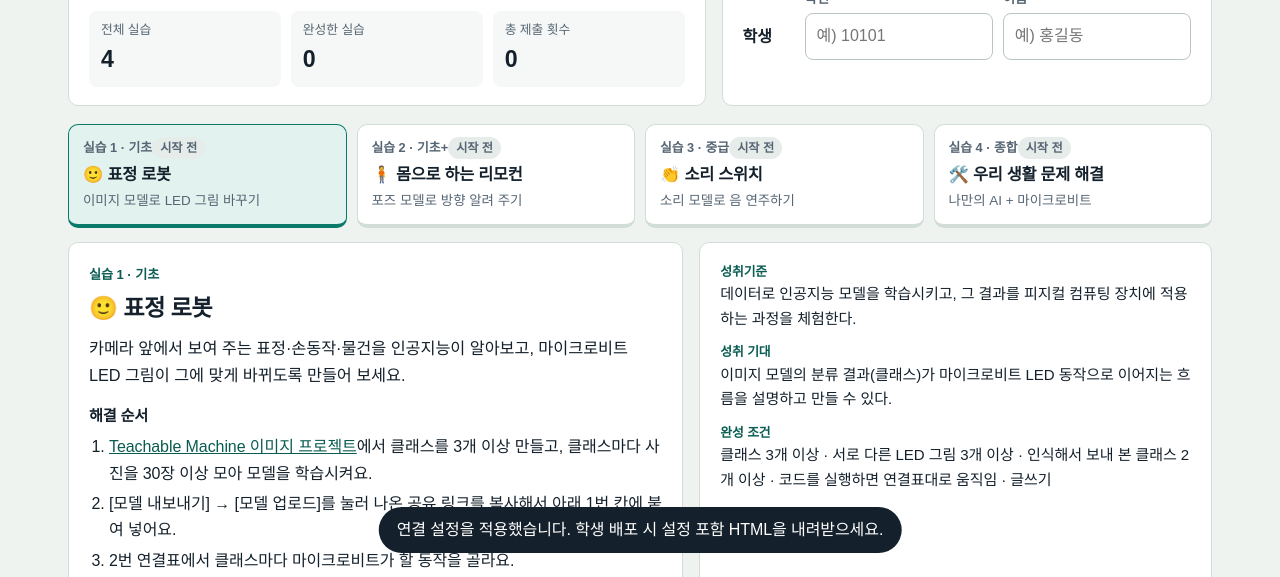
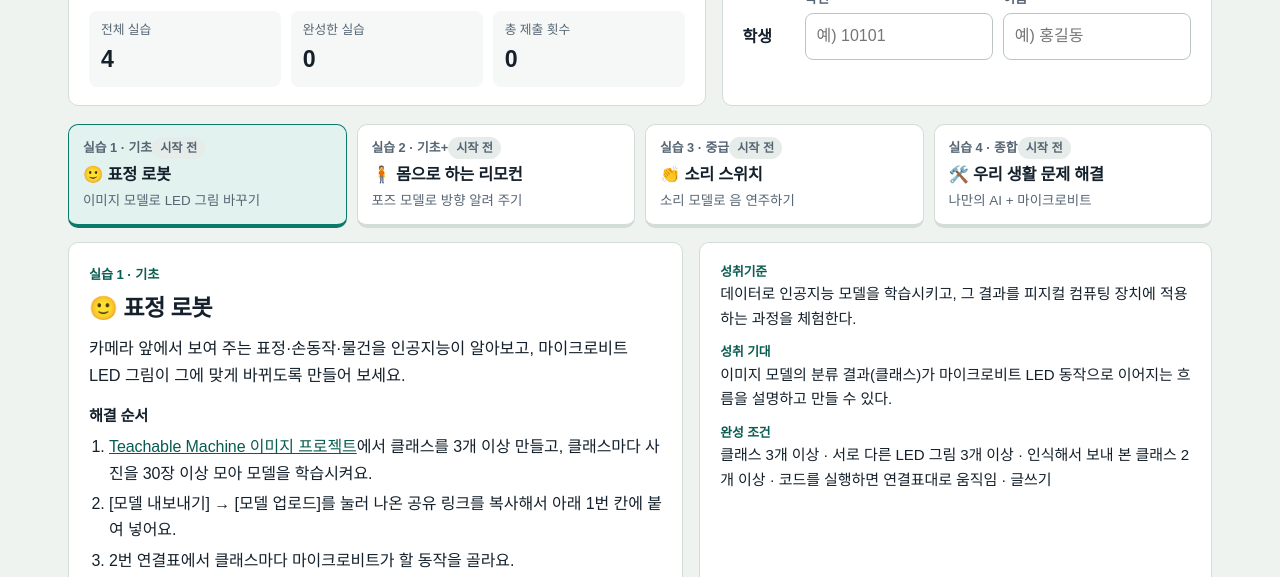
Before and after one commit to ulralra-teacher/microbit_with_teachablemachine, a plain HTML site: page index.html in a window 1280 px wide. Shown: the part 223-800 px from the top of the page. Drawn offline with Linux system fonts and the light colour scheme; a web font is replaced by a local one.

Commit message:
Clear toast message content in index.html
Removed the toast message content from the HTML and ensured it is empty when displayed.

```diff
--- a/index.html
+++ b/index.html
@@ -240,7 +240,7 @@ footer{padding:26px 0 40px;color:var(--mute);font-size:.85rem}
 </footer>
 
 <dialog id="dlg"></dialog>
-<div id="toast" role="status" aria-live="polite" class="show">연결 설정을 적용했습니다. 학생 배포 시 설정 포함 HTML을 내려받으세요.</div>
+<div id="toast" role="status" aria-live="polite"></div>
 <script>
 'use strict';
 /* ============================================================
@@ -1679,6 +1679,7 @@ function setupTeacherTools() {
     const members = clone.querySelector('#memberBox');if(members)members.innerHTML='';
     ['#labView','#tabs'].forEach(sel=>{const el=clone.querySelector(sel);if(el)el.innerHTML='';});
     ['#stDone','#stSub'].forEach(sel=>{const el=clone.querySelector(sel);if(el)el.textContent='0';});
+    const note = clone.querySelector('#toast');if(note){note.textContent='';note.removeAttribute('class');}
     const source = '<!doctype html>\n'+clone.outerHTML;
     const blob = new Blob([source],{type:'text/html;charset=utf-8'}), url=URL.createObjectURL(blob), a=document.createElement('a');
     a.href=url;a.download='AI_microbit_설정완료.html';a.click();setTimeout(()=>URL.revokeObjectURL(url),1000);
```
